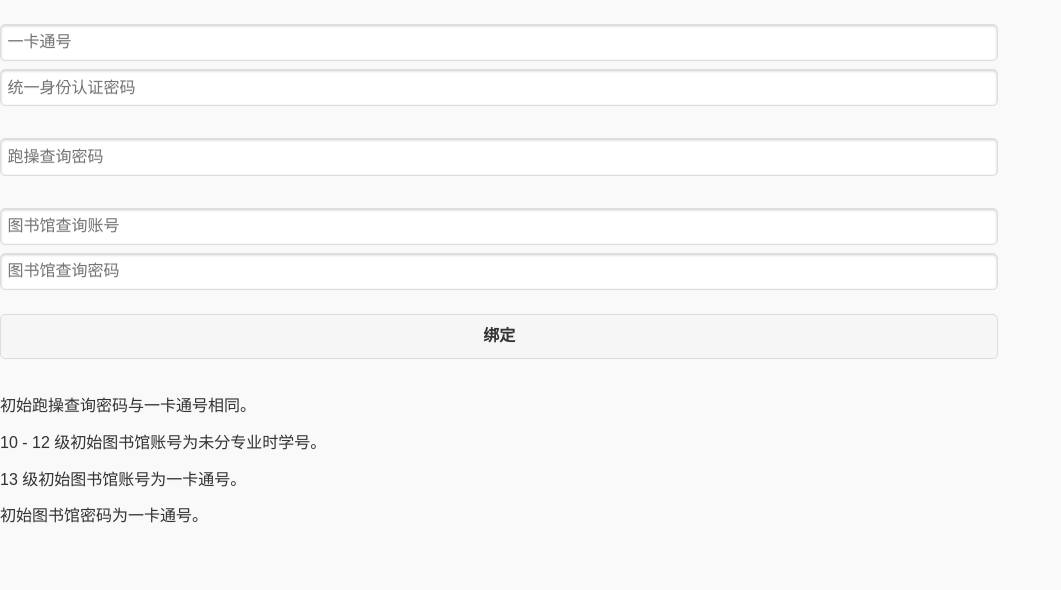
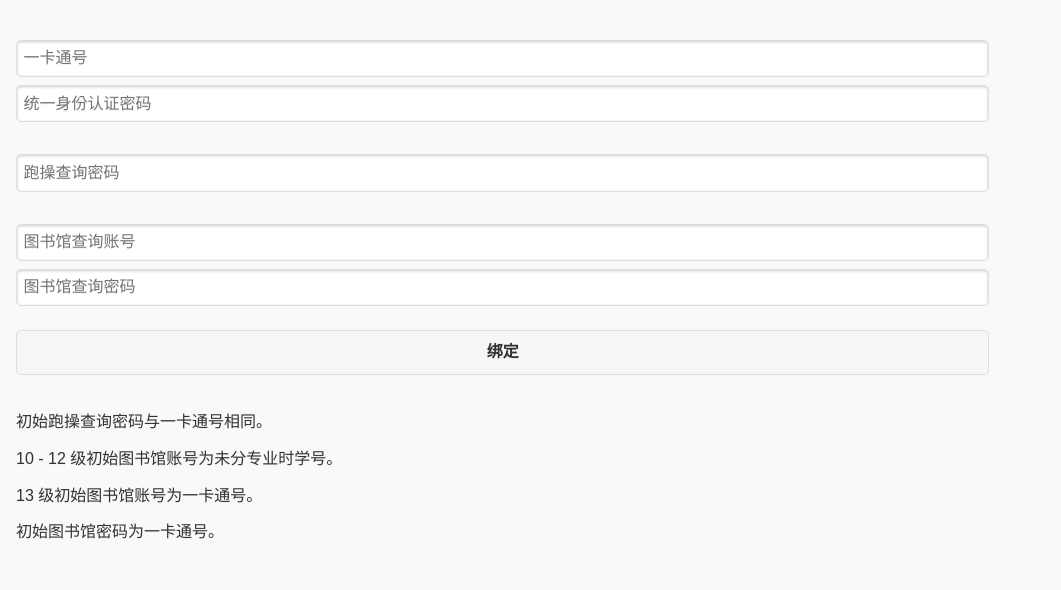
Before and after one commit to HeraldStudio/wechat, a Python web app: template templates/register.html in a window 1280 px wide. Shown: the top 590 px of the page, without its empty margins (0-1061 px from the left). Run offline with Jinja, Linux system fonts and the light colour scheme; the template is opened without the code that fills it, so the values that code supplies are empty.

Commit message:
not important

```diff
--- a/templates/register.html
+++ b/templates/register.html
@@ -9,7 +9,7 @@
 
 	<body>
 		<div data-role="page">
-			<div class="content">
+			<div role="main" class="ui-content">
 				<div data-role="fieldcontain">
 					<fieldset data-role="controlgroup">
 						<input type="text" id="cardnum" placeholder="一卡通号" value="">
@@ -60,7 +60,7 @@
 						success:function(e){
 							$.mobile.loading('hide');
 							if(e == 'success'){
-								$('.content').html('<div style="margin-top:100px;"><center>绑定成功</center></div>');
+								$('.ui-content').html('<div style="margin-top:20%"><center>绑定成功</center></div>');
 							}else{
 								alert(e);
 							}
```
